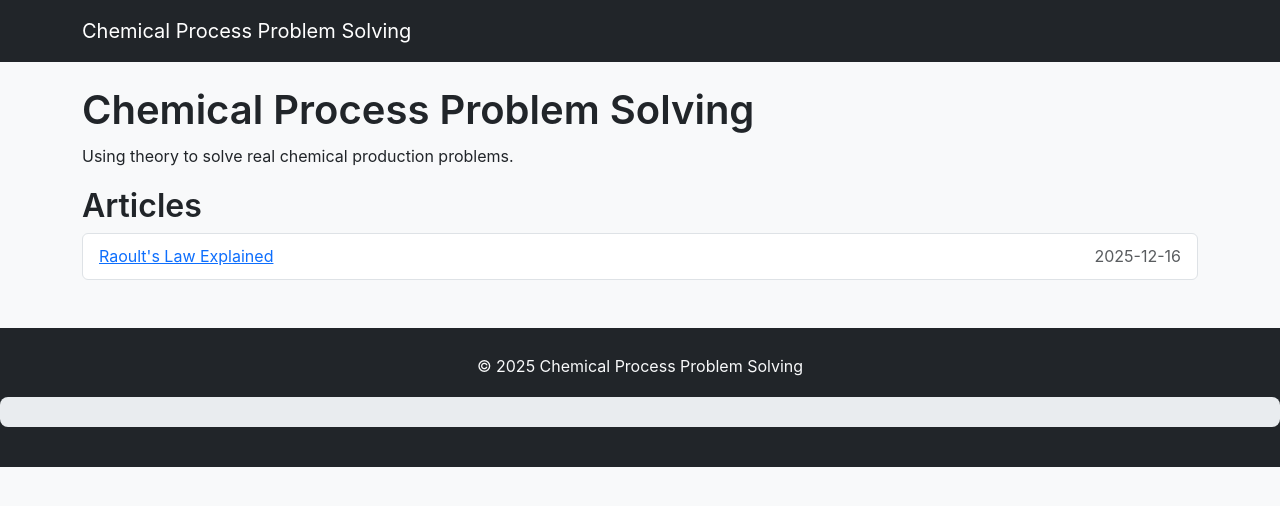
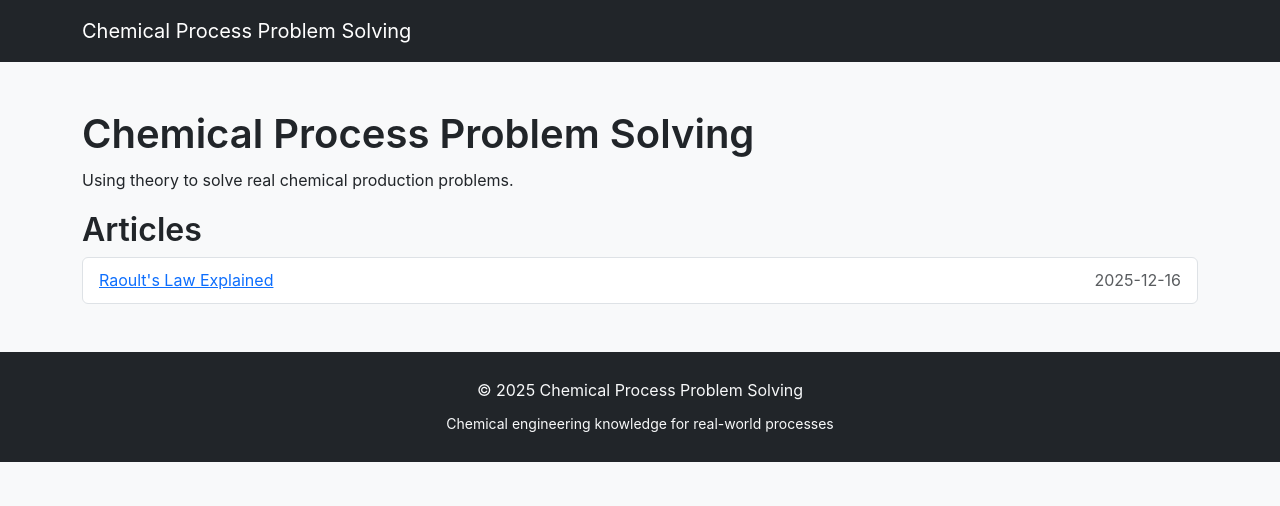
Before and after one commit to hadel0407/chem, a Jekyll site: the page built from index.html, in a window 1280 px wide. Shown: the top 506 px of the page. Built offline with Jekyll 4.4.1, drawn with Linux system fonts in a browser that asks for light colours.

Commit message:
Update default.html

```diff
--- a/_layouts/default.html
+++ b/_layouts/default.html
@@ -6,44 +6,43 @@
   <meta name="description" content="{{ page.description | default: site.description }}">
   <meta name="viewport" content="width=device-width, initial-scale=1.0">
 
-  <!-- Favicon PNG -->
+  <!-- Favicon -->
   <link rel="icon" href="{{ '/assets/favicon.png' | relative_url }}" type="image/png">
   <link rel="shortcut icon" href="{{ '/assets/favicon.png' | relative_url }}" type="image/png">
 
-  <!-- Bootstrap CSS -->
+  <!-- Bootstrap -->
   <link href="https://cdn.jsdelivr.net/npm/bootstrap@5.3.2/dist/css/bootstrap.min.css" rel="stylesheet">
   <link rel="stylesheet" href="{{ '/assets/style.css' | relative_url }}">
+
+  <!-- SEO -->
   {% seo %}
 
-  <!-- Google Analytics -->
-  {% if site.google_analytics %}
-  <script async src="https://www.googletagmanager.com/gtag/js?id={{ site.google_analytics }}"></script>
+  <!-- Google Analytics GA4 -->
+  <script async src="https://www.googletagmanager.com/gtag/js?id=G-0TB5EFN78M"></script>
   <script>
     window.dataLayer = window.dataLayer || [];
     function gtag(){dataLayer.push(arguments);}
     gtag('js', new Date());
-    gtag('config', '{{ site.google_analytics }}');
+    gtag('config', 'G-0TB5EFN78M');
   </script>
-  {% endif %}
 </head>
+
 <body>
-  <nav class="navbar navbar-expand-lg navbar-dark bg-dark mb-4">
+  <nav class="navbar navbar-expand-lg navbar-dark bg-dark">
     <div class="container">
-      <a class="navbar-brand" href="{{ '/' | relative_url }}">{{ site.title }}</a>
+      <a class="navbar-brand" href="{{ '/' | relative_url }}">
+        {{ site.title }}
+      </a>
     </div>
   </nav>
 
-  <div class="container">
+  <main class="container my-5">
     {{ content }}
-  </div>
+  </main>
 
-  <footer class="bg-dark text-light py-4 mt-5 text-center">
-    <p>&copy; 2025 {{ site.title }}</p>
-    <div class="ad-slot my-3">
-      <!-- Google AdSense 占位 -->
-    </div>
+  <footer class="bg-dark text-light py-4 text-center">
+    <p class="mb-1">&copy; 2025 {{ site.title }}</p>
+    <small>Chemical engineering knowledge for real-world processes</small>
   </footer>
 
-  <script src="https://cdn.jsdelivr.net/npm/bootstrap@5.3.2/dist/js/bootstrap.bundle.min.js"></script>
-</body>
-</html>
+  <script src="https://cdn.jsdelivr.net/npm/boots
```
